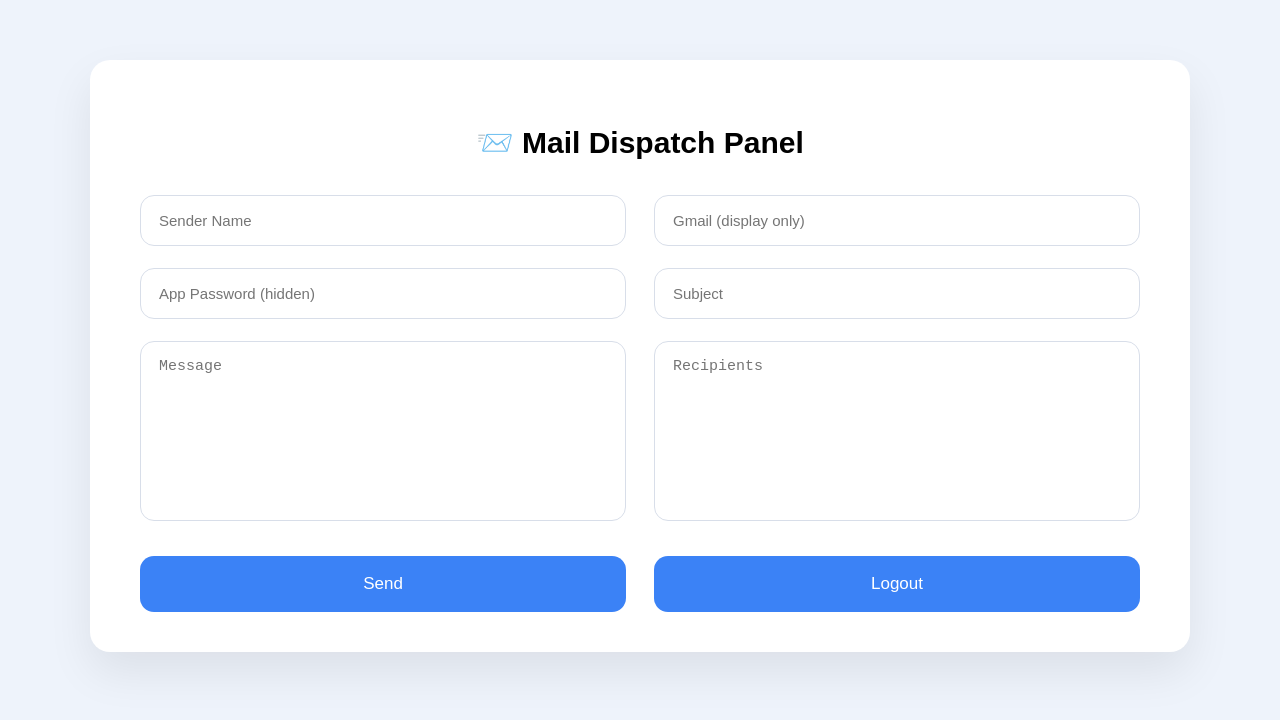
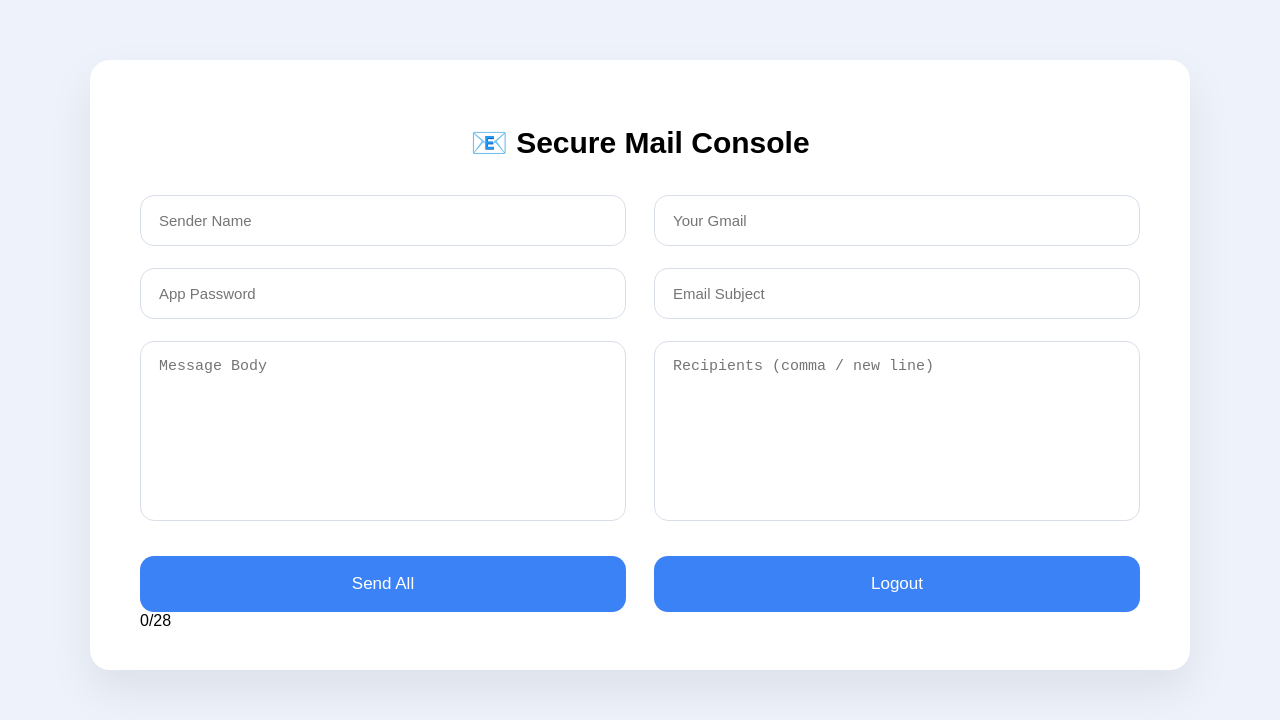
Before and after one commit to infobesttoolsmail882/manikant-lodhi-ne, a website: page public/launcher.html in a window 1280 px wide. Drawn offline with Linux system fonts and the light colour scheme.

Commit message:
Update launcher.html

```diff
--- a/public/launcher.html
+++ b/public/launcher.html
@@ -1,39 +1,31 @@
 <!DOCTYPE html>
 <html>
 <head>
-  <title>Mail Dispatch Panel</title>
+  <title>Secure Mail Console</title>
   <link rel="stylesheet" href="style.css">
 </head>
 <body>
 <div class="page">
   <div class="card">
-    <h2 class="title">📨 Mail Dispatch Panel</h2>
+    <h2 class="title">📧 Secure Mail Console</h2>
 
     <div class="form-grid">
       <input id="senderName" placeholder="Sender Name">
-      <input id="gmail" placeholder="Gmail (display only)">
-
-      <input id="apppass" type="password" placeholder="App Password (hidden)">
-      <input id="subject" placeholder="Subject">
-
-      <textarea id="message" placeholder="Message"></textarea>
-      <textarea id="to" placeholder="Recipients"></textarea>
+      <input id="gmail" placeholder="Your Gmail">
+      <input id="apppass" type="password" placeholder="App Password">
+      <input id="subject" placeholder="Email Subject">
+      <textarea id="message" placeholder="Message Body"></textarea>
+      <textarea id="to" placeholder="Recipients (comma / new line)"></textarea>
     </div>
 
     <div class="btn-row">
-      <button id="sendBtn">Send</button>
+      <button id="sendBtn">Send All</button>
       <button id="logoutBtn">Logout</button>
     </div>
+
+    <div id="limitText" class="limit-text">0/28</div>
   </div>
 </div>
-
-<div id="popup" class="popup hidden">
-  <div class="popup-box">
-    <p id="popupText"></p>
-    <button onclick="closePopup()">OK</button>
-  </div>
-</div>
-
 <script src="script.js"></script>
 </body>
 </html>
```
